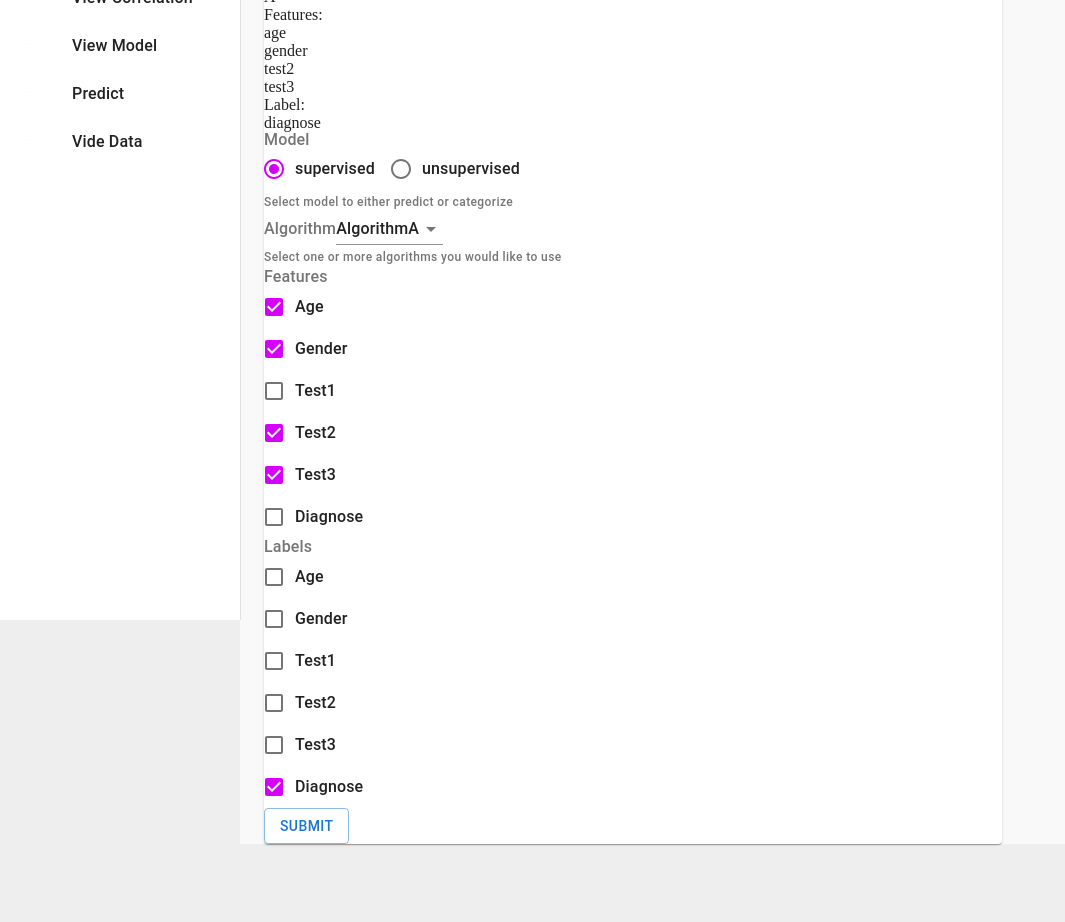
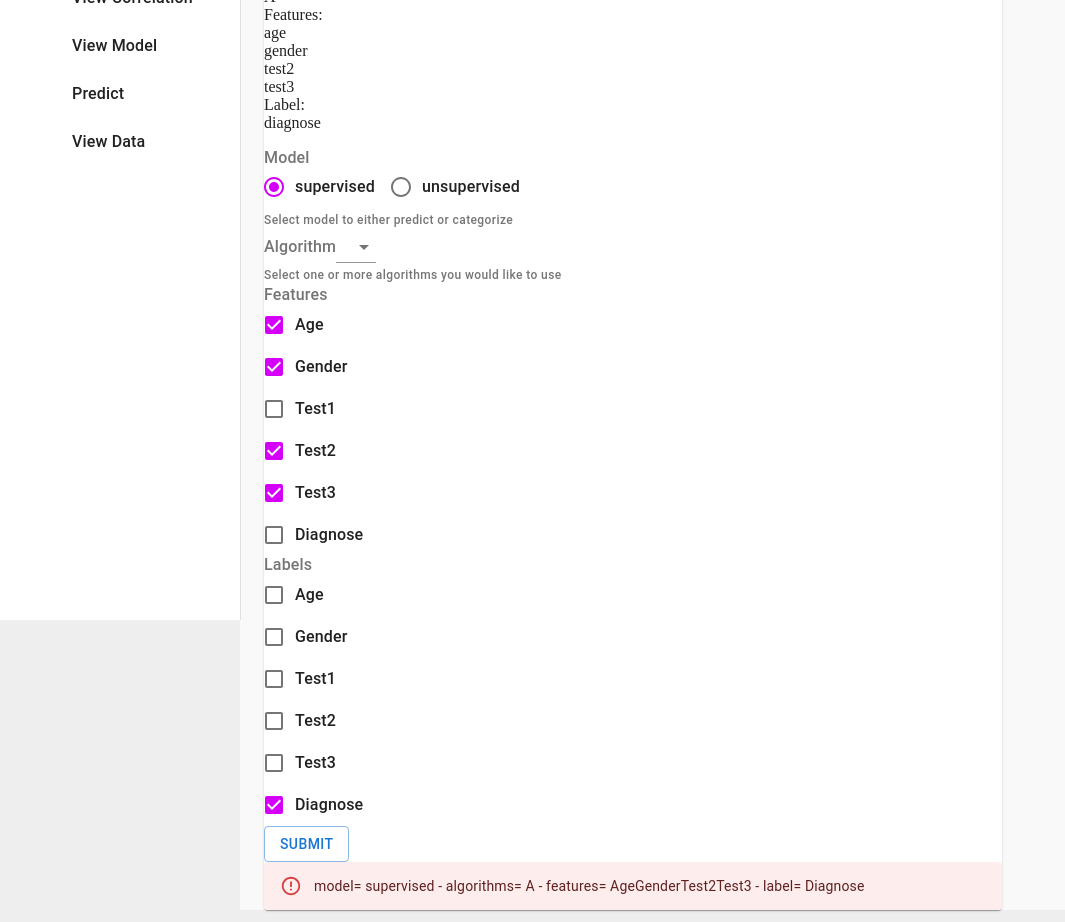
Before and after one commit to andrewwatson126/mlstudio, a React (Create React App) app: page /parameters/1 in a window 1280 px wide. Shown: the part 180-1102 px from the top of the page, without its empty margins (0-1065 px from the left). Before the commit the page ends 1036 px from the top, so only its background shows below. Built offline with nearby package versions, Linux system fonts and the light colour scheme.

Commit message:
project 1

```diff
--- a/src/Layout.js
+++ b/src/Layout.js
@@ -44,7 +44,7 @@ export default function Layout({ children }) {
     { name: "View Correlation", icon: <SubjectOutlined color="primary" />, path: '/1' },
     { name: "View Model",       icon: <SubjectOutlined color="primary" />, path: '/1' },
     { name: "Predict",          icon: <SubjectOutlined color="primary" />, path: '/1' },
-    { name: "Vide Data",        icon: <SubjectOutlined color="primary" />, path: '/' }
+    { name: "View Data",        icon: <SubjectOutlined color="primary" />, path: '/' }
   ];
 
   const buildListItems = (item) => {
--- a/src/component/CreateProject.jsx
+++ b/src/component/CreateProject.jsx
@@ -51,7 +51,7 @@ const CreateProject = props => {
   { console.log(props); }
 
   const handleSubmit = e => {
-    console.log('handleSubmit = '+ e)
+    console.log('handleSubmit = ' + e)
     // addOrEdit(values, resetForm);
   }
 
@@ -60,7 +60,7 @@ const CreateProject = props => {
       <DialogTitle className={classes.dialogTitle}>
         <div style={{ display: 'flex' }}>
           <Typography variant="h6" component="div" style={{ flexGrow: 1 }}>Create Project </Typography>
-        <Button color="secondary" onClick={()=>{setOpenCreateProject(false)}}>
+          <Button color="secondary" onClick={() => { setOpenCreateProject(false) }}>
             <CloseIcon />
           </Button>
         </div>
--- /dev/null
+++ b/src/data/algorithmListData.js
@@ -0,0 +1,18 @@
+export default [
+  {
+    name: "Algorithm A",
+    label: "algorithmA",
+  },
+  {
+    name: "Algorithm B",
+    label: "algorithmB",
+  },
+  {
+    name: "Algorithm C",
+    label: "algorithmC",
+  },
+  {
+    name: "Algorithm D",
+    label: "algorithmD",
+  }
+];
--- a/src/pages/Parameters.jsx
+++ b/src/pages/Parameters.jsx
@@ -4,7 +4,9 @@ import Button from '@mui/material/Button';
 import { makeStyles } from "@material-ui/core/styles";
 import axios from "axios";
 import mockProjectListData from "../data/mockProjectListData";
+import algorithmListData from "../data/algorithmListData";
 import { useHistory, useLocation } from 'react-router-dom'
+import Alert from '@mui/material/Alert';
 
 
 const useStyles = makeStyles((theme) => ({
@@ -31,67 +33,62 @@ const Parameters = props => {
   const history = useHistory();
 
   const featureNames = [
-    { id: 0, label: "Age", name: "age" },
-    { id: 1, label: "Gender", name: "gender" },
-    { id: 2, label: "Test1", name: "test1" },
-    { id: 3, label: "Test2", name: "test2" },
-    { id: 4, label: "Test3", name: "test3" },
-    { id: 5, label: "Diagnose", name: "diagnose" }
+    { label: "Age", name: "age" },
+    { label: "Gender", name: "gender" },
+    { label: "Test1", name: "test1" },
+    { label: "Test2", name: "test2" },
+    { label: "Test3", name: "test3" },
+    { label: "Diagnose", name: "diagnose" }
   ];
 
-  const getInitialFeatureIds = () => {
-    let initialFeatureIds = []
+  const getInitialFeatureLabels = () => {
+    let initialFeatureLabels = []
     featureNames.map((feature) => (
       mockProjectListData[projectId].features.map((projectFeature) => (
-        //console.log('mockProjectListData[projectId]=' + mockProjectListData[projectId] + ' projectId=' + projectId + ' feature.name=' + feature.name + ' projectFeature=' + projectFeature)
-        //feature.name === projectFeature ? console.log('mockProjectListData[projectId]=' + mockProjectListData[projectId] + ' projectId=' + projectId + ' feature.name=' + feature.name + ' projectFeature=' + projectFeature, ' feature.id=' + feature.id) : console.log('not')
-        feature.name === projectFeature ? initialFeatureIds.push(feature.id) : console.log('not')
+        feature.name === projectFeature ? initialFeatureLabels.push(feature.label) : console.log('not')
       ))))
-    console.log('getInitialFeatureIds=' + initialFeatureIds);
-    return initialFeatureIds;
+    console.log('getInitialFeatureLabels=' + initialFeatureLabels);
+    return initialFeatureLabels;
   }
 
-  const getInitialLabelIds = () => {
-    let initialLabelIds = []
+  const getInitialLabelLabels = () => {
+    let initialLabelLabels = []
     featureNames.map((feature) => (
       mockProjectListData[projectId].label.map((projectLabel) => (
-        //console.log('mockProjectListData[projectId]=' + mockProjectListData[projectId] + ' projectId=' + projectId + ' feature.name=' + feature.name + ' projectFeature=' + projectFeature)
-        //feature.name === projectFeature ? console.log('mockProjectListData[projectId]=' + mockProjectListData[projectId] + ' projectId=' + projectId + ' feature.name=' + feature.name + ' projectFeature=' + projectFeature, ' feature.id=' + feature.id) : console.log('not')
-        feature.name === projectLabel ? initialLabelIds.push(feature.id) : console.log('not')
+        feature.name === projectLabel ? initialLabelLabels.push(feature.label) : console.log('not')
       ))))
-    console.log('getInitialFeatureIds=' + initialLabelIds);
-    return initialLabelIds;
+    console.log('getInitialFeatureLabels=' + initialLabelLabels);
+    return initialLabelLabels;
   }
 
   const [project, setProject] = useState(mockProjectListData[projectId]);
   const [model, setModel] = useState(mockProjectListData[projectId].model);
   const [algorithms, setAlgorithms] = useState(mockProjectListData[projectId].algorithms);
-  const [featureIds, setFeatures] = useState(getInitialFeatureIds);
-  const [labelIds, setLabels] = useState(getInitialLabelIds);
+  const [featureLabels, setFeatures] = useState(getInitialFeatureLabels);
+  const [labelLabels, setLabels] = useState(getInitialLabelLabels);
 
 
-  const handleFeature = featureId => {
-    console.log('featureId=' + featureId);
-    const newIds = featureIds?.includes(featureId)
-      ? featureIds.filter(id => id !== featureId)
-      : [...(featureIds ?? []), featureId];
-    setFeatures(newIds);
-    console.log('newIds=' + newIds);
-    //setFeatures({ ...features, [event.target.name]: event.target.checked });
+  const handleFeature = featureLabel => {
+    console.log('featureLabel=' + featureLabel);
+    const newLabels = featureLabels?.includes(featureLabel)
+      ? featureLabels.filter(label => label !== featureLabel)
+      : [...(featureLabels ?? []), featureLabel];
+    setFeatures(newLabels);
+    console.log('newLabels=' + newLabels);
   };
 
 
-  const handleLabel = labelId => {
-    console.log('labelId=' + labelId);
-    const newIds = labelIds?.includes(labelId)
-      ? labelIds.filter(id => id !== labelId)
-      : [...(labelIds ?? []), labelId];
-    setLabels(newIds);
-    console.log('newIds=' + newIds);
-    //setFeatures({ ...features, [event.target.name]: event.target.checked });
+  const handleLabel = labelLabel => {
+    console.log('labelLabel=' + labelLabel);
+    const newLabels = labelLabels?.includes(labelLabel)
+      ? labelLabels.filter(label => label !== labelLabel)
+      : [...(labelLabels ?? []), labelLabel];
+    setLabels(newLabels);
+    console.log('newLabels=' + newLabels);
   };
 
   const handleSubmit = (value) => {
+    console.log('handleSubmit called')
   }
 
 
@@ -115,6 +112,7 @@ const Parameters = props => {
               <div>Algorithm: {project.algorithms.map((algorithm) => <div>{algorithm} </div>)}</div>
               <div> Features: {project.features.map((feature) => <div>{feature} </div>)}</div>
               <div> Label: {project.label.map((label) => <div>{label} </div>)}</div>
+              <br />
 
               <form onSubmit={handleSubmit}>
                 <Grid container>
@@ -136,9 +134,9 @@ const Parameters = props => {
                     <FormLabel>Algorithm</FormLabel>
                     <Select name="algorithm" value={algorithms} onChange={(e) => { setAlgorithms(e.target.value); }} labelId="algorithm" id="alogrithm" label="Algorithm" multiple >
                       <MenuItem key={'X'} value={'X'}>All</MenuItem>
-                      <MenuItem key={'A'} value={'A'}>AlgorithmA</MenuItem>
-                      <MenuItem key={'B'} value={'B'}>AlgorithmB</MenuItem>
-                      <MenuItem key={'C'} value={'C'}>AlgorithmC</MenuItem>
+                      {algorithmListData.map((algorithm) =>
+                        <MenuItem key={algorithm.label} value={algorithm.label}>{algorithm.label}</MenuItem>
+                      )}
                     </Select>
                     <FormHelperText>Select one or more algorithms you would like to use</FormHelperText>
                   </Grid>
@@ -148,7 +146,7 @@ const Parameters = props => {
                     <FormLabel>Features</FormLabel>
                     <FormGroup>
                       {featureNames.map((feature) =>
-                        <FormControlLabel key={feature.name} control={<Checkbox name="{feature.name}" checked={featureIds.includes(feature.id)} onChange={() => { handleFeature(feature.id); }} />} label={feature.label} />
+                        <FormControlLabel key={feature.label} control={<Checkbox name="{feature.name}" checked={featureLabels.includes(feature.label)} onChange={() => { handleFeature(feature.label); }} />} label={feature.label} />
                       )}
                     </FormGroup>
 
@@ -156,13 +154,22 @@ const Parameters = props => {
                     <FormLabel>Labels</FormLabel>
                     <FormGroup>
                       {featureNames.map((label) =>
-                        <FormControlLabel key={label.name} control={<Checkbox name="{label.name}" checked={labelIds.includes(label.id)} onChange={() => { handleLabel(label.id); }} />} label={label.label} />
+                        <FormControlLabel key={label.label} control={<Checkbox name="{label.name}" checked={labelLabels.includes(label.label)} onChange={() => { handleLabel(label.label); }} />} label={label.label} />
                       )}
                     </FormGroup>
                   </Grid>
                   <Grid item xs={12}>
                     <div>
-                      <Button variant="outlined" onClick={(e) => { console.log(model + '-' + algorithms) }}> Submit </Button>
+                      <Button type="submit" variant="outlined" > Submit </Button>
+                      <Alert severity="error" >
+                        model= {model} -
+                        algorithms= {algorithms} -
+                        features= {featureLabels} -
+                        label= {labelLabels}
+
+                      </Alert>
+
+
                     </div>
                   </Grid>
                 </Grid>
--- a/src/pages/Project.jsx
+++ b/src/pages/Project.jsx
@@ -1,20 +1,43 @@
 /* eslint-disable jsx-a11y/alt-text */
 import React, { useEffect, useState } from "react";
-import { Typography, Link, CircularProgress, Button } from "@material-ui/core";
+import { Link, Button } from "@material-ui/core";
+import { Grid, Checkbox, Divider, FormHelperText, Select, MenuItem, Radio, FormControlLabel, FormLabel, FormGroup, FormControl, RadioGroup, Typography, CircularProgress, Toolbar, AppBar, TextField, Container, Paper } from "@material-ui/core";
+import mockProjectListData from "../data/mockProjectListData";
 import axios from "axios";
 
 const Project = props => {
-  const { match} = props
-  const { params} = match
-  const { projectId} = params
+  const { match } = props
+  const { params } = match
+  const { projectId } = params
+
+
+  const [project, setProject] = useState(mockProjectListData[projectId]);
 
 
   return (
-    <div>
-      {'This is a project '} <br/>
-      {' ${projectId} '}<br/>
-      '${projectId}'
-    </div>
+    <>
+      <Container maxWidth="lg" sx={{ mt: 4, mb: 4 }}>
+        <Grid container spacing={3}>
+          <Grid item xs={12} md={8} lg={9}>
+            <Paper sx={{ p: 2, display: 'flex', flexDirection: 'column', height: 240, }} >
+              <div>Project Header for project is '${projectId}' </div>
+              <div>Name: {project.name} </div>
+              <div>Created By: {project.createdBy} </div>
+              <div>Created Date: {project.createdDate}</div>
+              <div>Description: {project.description} </div>
+              <div>Data File: {project.dataFile} </div>
+              <div>Model : {project.model} </div>
+              <div>Algorithm: {project.algorithms.map((algorithm) => <div>{algorithm} </div>)}</div>
+              <div> Features: {project.features.map((feature) => <div>{feature} </div>)}</div>
+              <div> Label: {project.label.map((label) => <div>{label} </div>)}</div>
+              <br />
+
+
+            </Paper>
+          </Grid>
+        </Grid>
+      </Container>
+    </>
   );
 };
 
```
Lines whose indentation alone changed are shown as unchanged.
